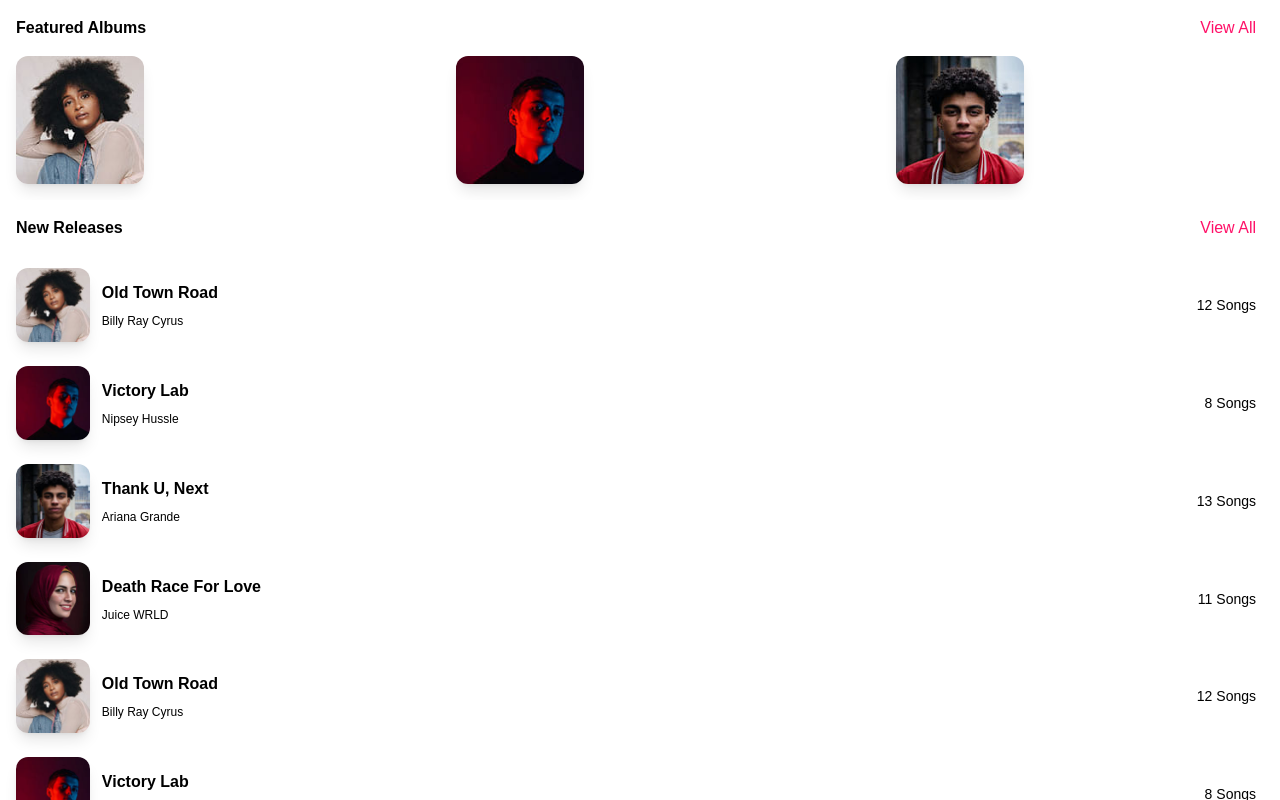
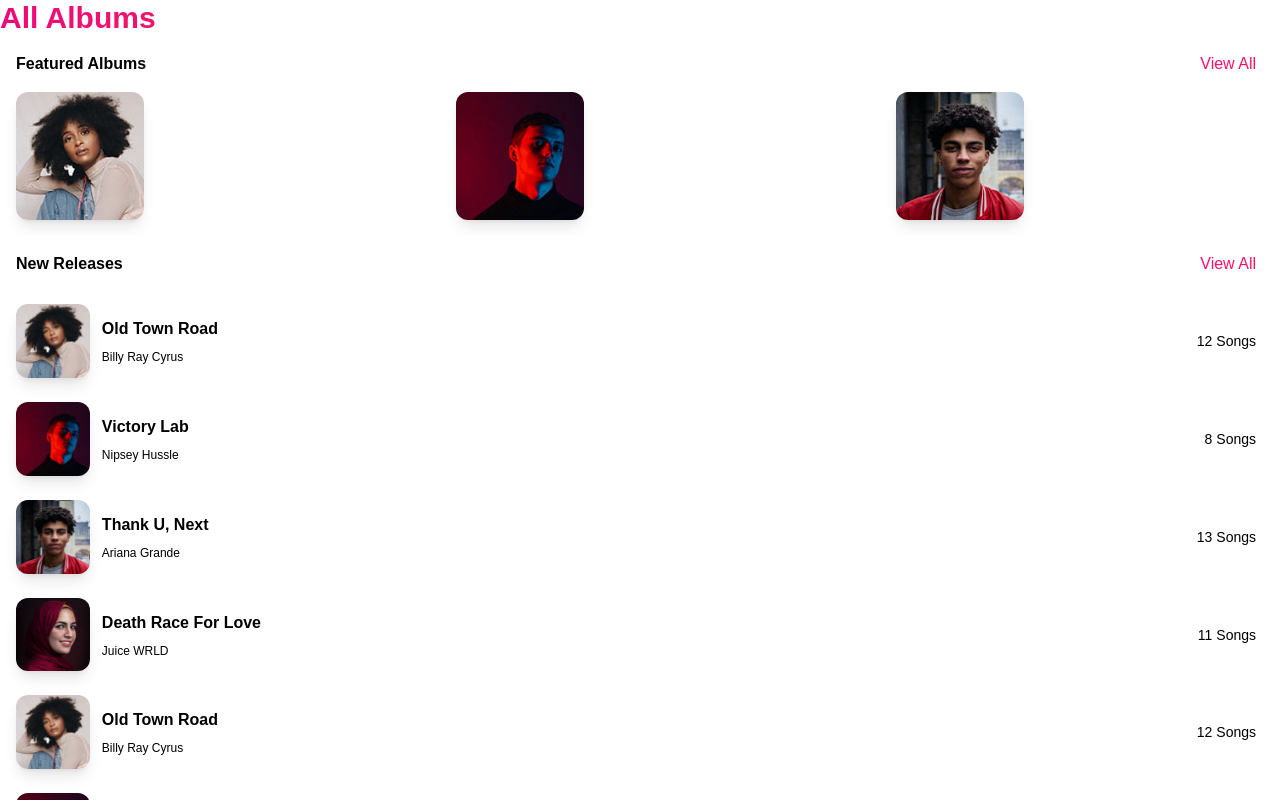
Before and after one commit to rts-cmk-wu07/iplaymusic-carlen, a React (Create React App) app in the folder iplaymusic-carlen/: page /allalbums in a window 1280 px wide. Shown: the top 800 px of the page. Built offline with nearby package versions, Linux system fonts and the light colour scheme.

Commit message:
heading change

```diff
--- a/iplaymusic-carlen/src/pages/AllAlbums.js
+++ b/iplaymusic-carlen/src/pages/AllAlbums.js
@@ -5,7 +5,7 @@ import Heading from "../comp/sub-comp/Heading"
 export default function AllAlbums() {
   return (
     <div>
-      <Heading className="text-3xl font-bold" />
+      <Heading className="mb-3" text="All Albums"></Heading>
       <SliderAlbums />
       <NewReleases />
     </div>
```
